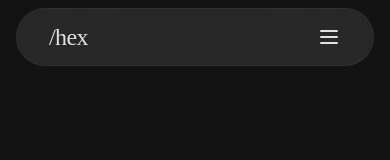
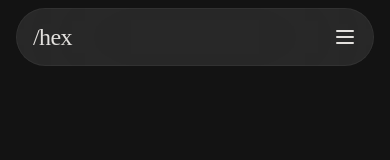
Before and after one commit to 66HEX/personal-website, a Next.js app: page / in a window 390 px wide. Shown: the top 160 px of the page. Built offline with nearby package versions, Linux system fonts and the light colour scheme; a web font is replaced by a local one.

Commit message:
Update Navbar.tsx

```diff
--- a/app/components/Navbar/Navbar.tsx
+++ b/app/components/Navbar/Navbar.tsx
@@ -79,7 +79,7 @@ export default function Navbar() {
 
     return (
         <nav className="fixed top-2 left-0 text-white z-50 w-full px-4 md:px-24">
-            <div className="flex flex-col bg-white/10 border border-white/5 backdrop-blur-3xl py-4 px-8 rounded-custom overflow-hidden">
+            <div className="flex flex-col bg-white/10 border border-white/5 backdrop-blur-3xl py-4 px-4 lg:px-8 rounded-custom overflow-hidden">
                 <div className="flex justify-between items-center w-full">
                     <div className="text-2xl font-Lausanne300 tracking-tight leading-none">
                         <TransitionLink href="/">/hex</TransitionLink>
```
